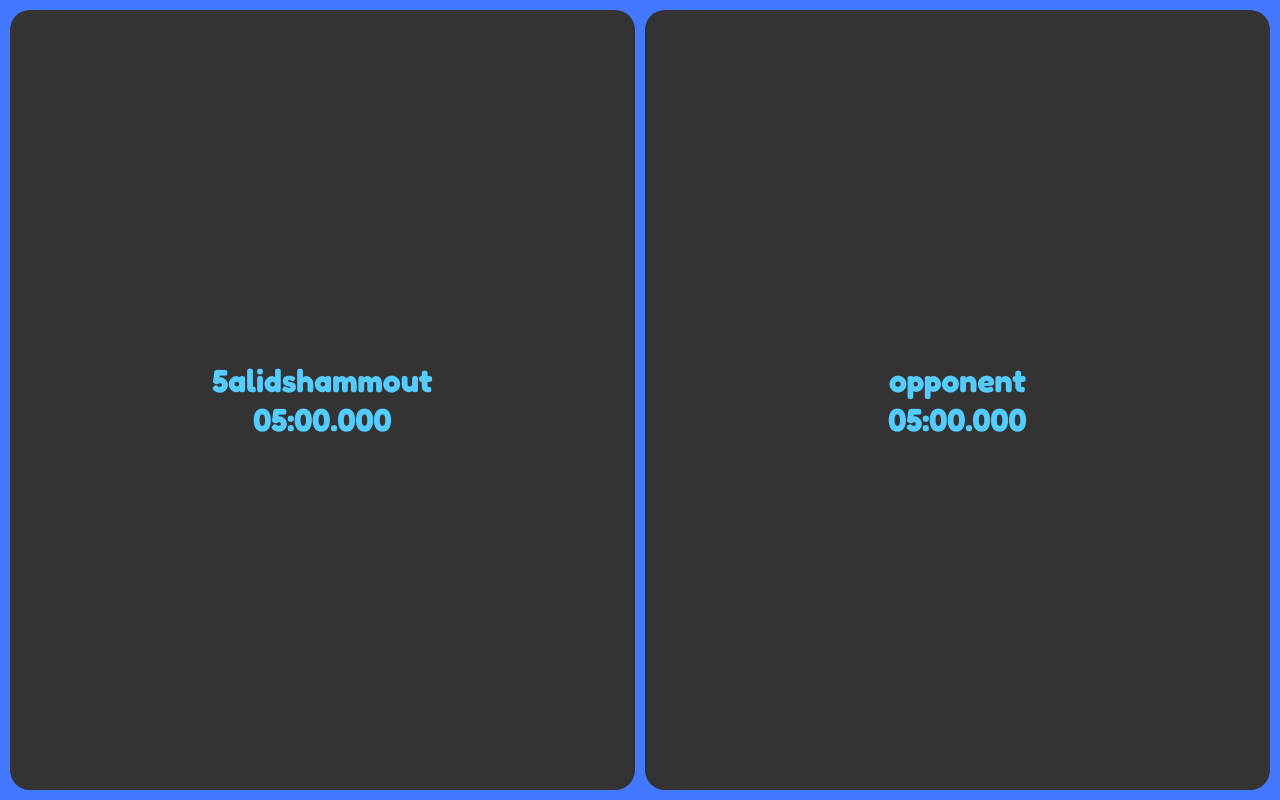
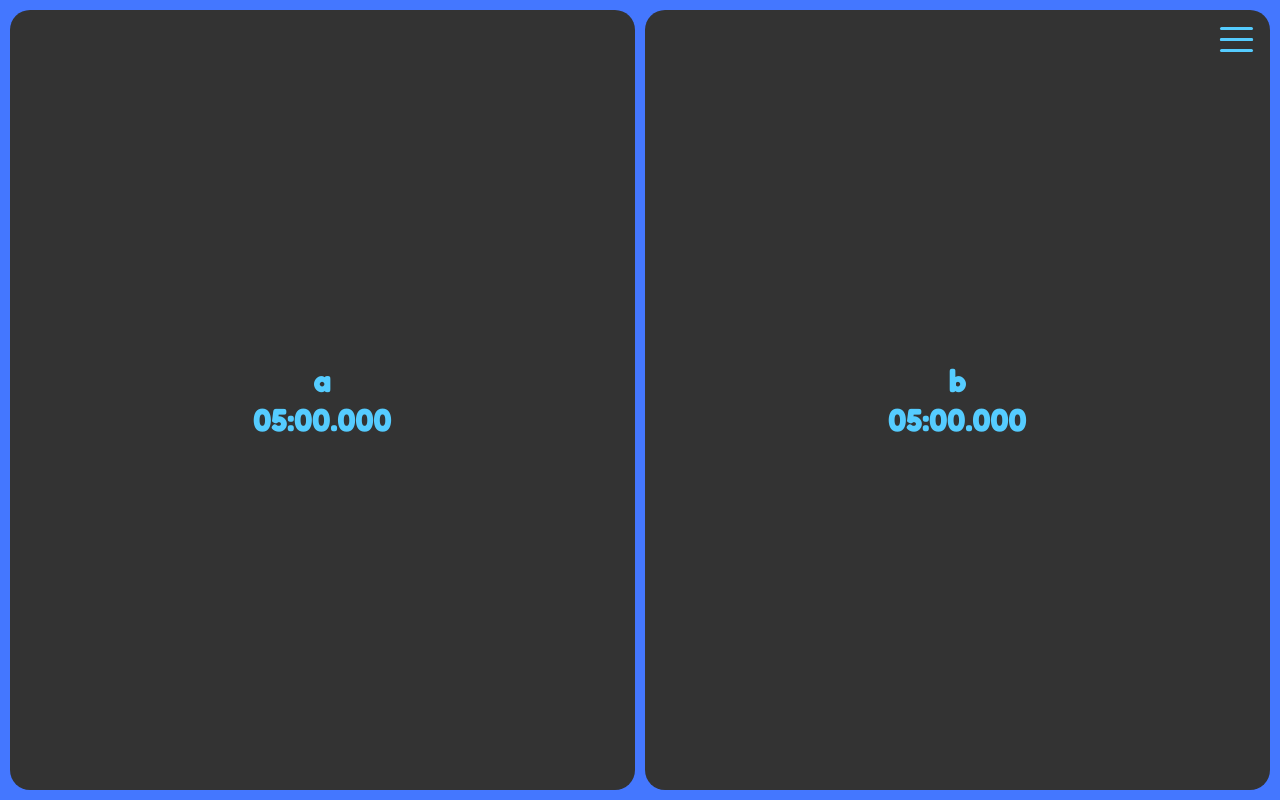
Before and after one commit to 5alidshammout/chesstimer, a React (Create React App) app: page / in a window 1280 px wide. Built offline with nearby package versions, Linux system fonts and the light colour scheme.

Commit message:
name changing, burger (BIGGEST UPDATE)

```diff
--- a/src/App.jsx
+++ b/src/App.jsx
@@ -1,25 +1,25 @@
-import React, { useCallback, useEffect, useContext } from 'react';
+import React, { useEffect, useContext } from 'react';
 import './styles/index.css';
 import { gameState } from './contexts/gameState';
 import Player from './components/player';
 import Overlay from './components/overlay';
+import NKOverlay from './components/nameKeyOverlay';
+import Burger from './components/burger';
 
 function App() {
 	const { handleKey } = useContext(gameState);
-	const handleKeyUp = useCallback(e => handleKey(e), [handleKey]);
 
-	useEffect(
-		() => document.addEventListener('keyup', handleKeyUp),
-		[handleKeyUp]
-	);
+	useEffect(() => document.addEventListener('keyup', handleKey), [handleKey]);
 
 	return (
 		<div className="App">
 			<div className="playerContainer">
-				<Player name="5alidshammout" i="a" />
-				<Player name="opponent" i="b" />
+				<Player name="a" i="a" />
+				<Player name="b" i="b" />
 			</div>
+			<Burger></Burger>
 			<Overlay></Overlay>
+			<NKOverlay></NKOverlay>
 		</div>
 	);
 }
--- /dev/null
+++ b/src/components/burger.jsx
@@ -0,0 +1,28 @@
+import React, { Component } from 'react';
+import { gameState } from '../contexts/gameState';
+
+class Burger extends Component {
+   static contextType = gameState;
+	state = {
+		isOpen: false,
+	};
+	render() {
+		return (
+			<div
+				className={(this.state.isOpen ? 'activeBurger ' : '') + 'burger'}
+				onClick={e => this.toggle(e)}
+			>
+				<div className="dash"></div>
+				<div className="dash"></div>
+				<div className="dash"></div>
+				<div className="dash"></div>
+			</div>
+		);
+	}
+	toggle() {
+		this.setState({ isOpen: !this.state.isOpen });
+      this.context.toggleNKO();
+	}
+}
+
+export default Burger;
--- /dev/null
+++ b/src/components/nameKeyOverlay.jsx
@@ -0,0 +1,30 @@
+import React, { Component } from 'react';
+import { gameState } from '../contexts/gameState';
+
+class NKOverlay extends Component {
+	static contextType = gameState;
+	render() {
+		return (
+			<div className={(this.context.isOpenNKO ? 'NKOActive ' : '') + 'NKO'}>
+				<div className="NK-a">
+					<input
+						type="text"
+						name="player's 1 name"
+						id="N-a"
+						onChange={e => this.context.updateNK('a', e)}
+					/>
+				</div>
+				<div className="NK-b">
+					<input
+						type="text"
+						name="player's 2 name"
+						id="N-b"
+						onChange={e => this.context.updateNK('b', e)}
+					/>
+				</div>
+			</div>
+		);
+	}
+}
+
+export default NKOverlay;
--- a/src/components/player.jsx
+++ b/src/components/player.jsx
@@ -17,7 +17,7 @@ class player extends Component {
 						: { backgroundColor: pallete.jet, color: pallete.vividSkyBlue }
 				}
 			>
-				<h1>{this.props.name}</h1>
+				<h1>{this.context.names[this.props.i]}</h1>
 				<h1>{msConvertor(this.state.timer)}</h1>
 			</div>
 		);
--- a/src/contexts/gameState.jsx
+++ b/src/contexts/gameState.jsx
@@ -6,18 +6,41 @@ class GameStateProvider extends Component {
 		CP: null,
 		running: null,
 		started: false,
+		isOpenNKO: false,
 		keys: {
-			KeyC: 'a',
-			KeyM: 'b',
+			a: 'KeyV',
+			b: 'KeyN',
+		},
+		names: {
+			a: 'a',
+			b: 'b',
 		},
 	};
 	handleKey = e => {
+		if (this.state.isOpenNKO) return;
 		let key = e.code;
-		let player = this.state.keys[key];
+		let player = null;
+		let keys = this.state.keys;
+		for (let i in keys) {
+			if (keys[i] === key) {
+				player = i;
+			}
+		}
 
 		player && this.toggleCP(player);
 
 		key === 'Space' && this.toggleRunning();
+	};
+
+	updateNK = (player, e) => {
+		let value = e.target.value;
+		let names = this.state.names;
+		names[player] = value;
+		this.setState({ names });
+	};
+
+	toggleNKO = () => {
+		this.setState({ isOpenNKO: !this.state.isOpenNKO });
 	};
 
 	toggleRunning = () => {
@@ -31,6 +54,7 @@ class GameStateProvider extends Component {
 			});
 		}
 	};
+
 	toggleCP = player =>
 		this.setState({
 			CP: player,
@@ -40,7 +64,14 @@ class GameStateProvider extends Component {
 
 	render() {
 		return (
-			<gameState.Provider value={{ ...this.state, handleKey: this.handleKey }}>
+			<gameState.Provider
+				value={{
+					...this.state,
+					handleKey: this.handleKey,
+					updateNK: this.updateNK,
+					toggleNKO: this.toggleNKO,
+				}}
+			>
 				{this.props.children}
 			</gameState.Provider>
 		);
--- a/src/styles/index.css
+++ b/src/styles/index.css
@@ -40,6 +40,97 @@ body {
   opacity: 0.8;
   transition: opacity 0.25s;
   user-select: none;
+  pointer-events: none;
+}
+
+.NKO {
+  background: #333;
+  position: absolute;
+  top: 0;
+  left: 0;
+  height: 100vh;
+  width: 100vw;
+  display: flex;
+  opacity: 0;
+  transition: opacity 0.5s;
+  user-select: none;
+  pointer-events: none;
+  z-index: 1;
+}
+
+.NK-a,
+.NK-b {
+  display: flex;
+  flex-direction: column;
+  justify-content: center;
+  align-items: center;
+  width: 50vw;
+  transition: color 0.25s;
+}
+
+input {
+  width: 40vw;
+  height: 75px;
+  border: 5px solid #5cf;
+  background: transparent;
+  color: #47f;
+  font-size: 2em;
+  font-family: "Fredoka";
+  text-align: center;
+  transition: box-shadow 0.25s;
+}
+input:focus {
+  outline: none;
+  box-shadow: 0 0 10px #47f, 0 0 20px #47f, 0 0 30px #47f;
+}
+
+.NKOActive {
+  opacity: 1;
+  user-select: unset;
+  pointer-events: all;
+}
+
+.burger {
+  position: absolute;
+  top: 2vw;
+  right: 2vw;
+  display: flex;
+  flex-direction: column;
+  justify-content: space-between;
+  width: 2.8vw;
+  height: 2.2vw;
+  background: transparent;
+  padding: 0.1vw;
+  z-index: 2;
+}
+
+.burger .dash {
+  width: 2.6vw;
+  height: 0.25vw;
+  background: #5cf;
+  border-radius: 100vw;
+  transition: 0.25s;
+}
+
+.burger .dash:nth-of-type(3) {
+  position: absolute;
+  top: 0.9583333333vw;
+}
+
+.activeBurger .dash:nth-of-type(1) {
+  opacity: 0;
+}
+
+.activeBurger .dash:nth-of-type(2) {
+  transform: rotate(-45deg);
+}
+
+.activeBurger .dash:nth-of-type(3) {
+  transform: rotate(45deg);
+}
+
+.activeBurger .dash:nth-of-type(4) {
+  opacity: 0;
 }
 
 /*# sourceMappingURL=index.css.map */
--- a/src/styles/index.scss
+++ b/src/styles/index.scss
@@ -34,6 +34,7 @@ body {
 	margin: 10px 5px 10px 5px;
 	border-radius: 20px;
 }
+
 .overlay {
 	position: absolute;
 	top: 0;
@@ -44,4 +45,90 @@ body {
 	opacity: 0.8;
 	transition: opacity 0.25s;
 	user-select: none;
+	pointer-events: none;
 }
+
+.NKO {
+	background: $jet;
+	position: absolute;
+	top: 0;
+	left: 0;
+	height: 100vh;
+	width: 100vw;
+	display: flex;
+	opacity: 0;
+	transition: opacity 0.5s;
+	user-select: none;
+	pointer-events: none;
+	z-index: 1;
+}
+
+.NK-a,
+.NK-b {
+	display: flex;
+	flex-direction: column;
+	justify-content: center;
+	align-items: center;
+	width: 50vw;
+	transition: color 0.25s;
+}
+
+input {
+	width: 40vw;
+	height: 75px;
+	border: 5px solid $vivid-sky-blue;
+	background: transparent;
+	color: $blue-crayola;
+	font-size: 2em;
+	font-family: 'Fredoka';
+	text-align: center;
+	&:focus {
+		outline: none;
+		box-shadow: 0 0 10px $blue-crayola, 0 0 20px $blue-crayola,
+			0 0 30px $blue-crayola;
+	}
+	transition: box-shadow 0.25s;
+}
+
+.NKOActive {
+	opacity: 1;
+	user-select: unset;
+	pointer-events: all;
+}
+
+.burger {
+	position: absolute;
+	top: 2vw;
+	right: 2vw;
+	display: flex;
+	flex-direction: column;
+	justify-content: space-between;
+	width: 2.8vw;
+	height: 2.2vw;
+	background: transparent;
+	padding: 0.1vw;
+	z-index: 2;
+}
+.burger .dash {
+	width: 2.6vw;
+	height: 0.25vw;
+	background: $vivid-sky-blue;
+	border-radius: 100vw;
+	transition: 0.25s;
+}
+.burger .dash:nth-of-type(3) {
+	position: absolute;
+	top: calc(2.2vw / 3 + 0.225vw);
+}
+.activeBurger .dash:nth-of-type(1) {
+	opacity: 0;
+}
+.activeBurger .dash:nth-of-type(2) {
+	transform: rotate(-45deg);
+}
+.activeBurger .dash:nth-of-type(3) {
+	transform: rotate(45deg);
+}
+.activeBurger .dash:nth-of-type(4) {
+	opacity: 0;
+}
```
Also changed, not shown: 1 other file (tests, documents, lock files or other folders).
